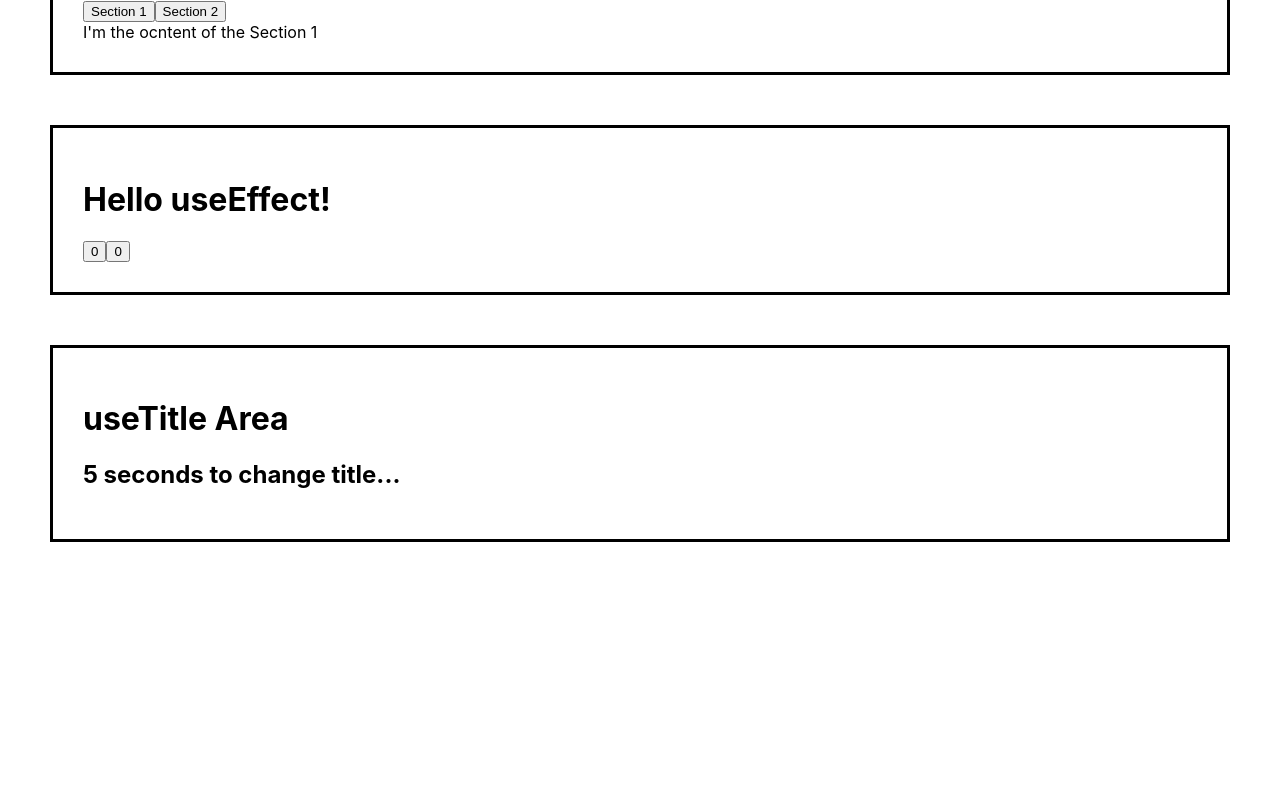
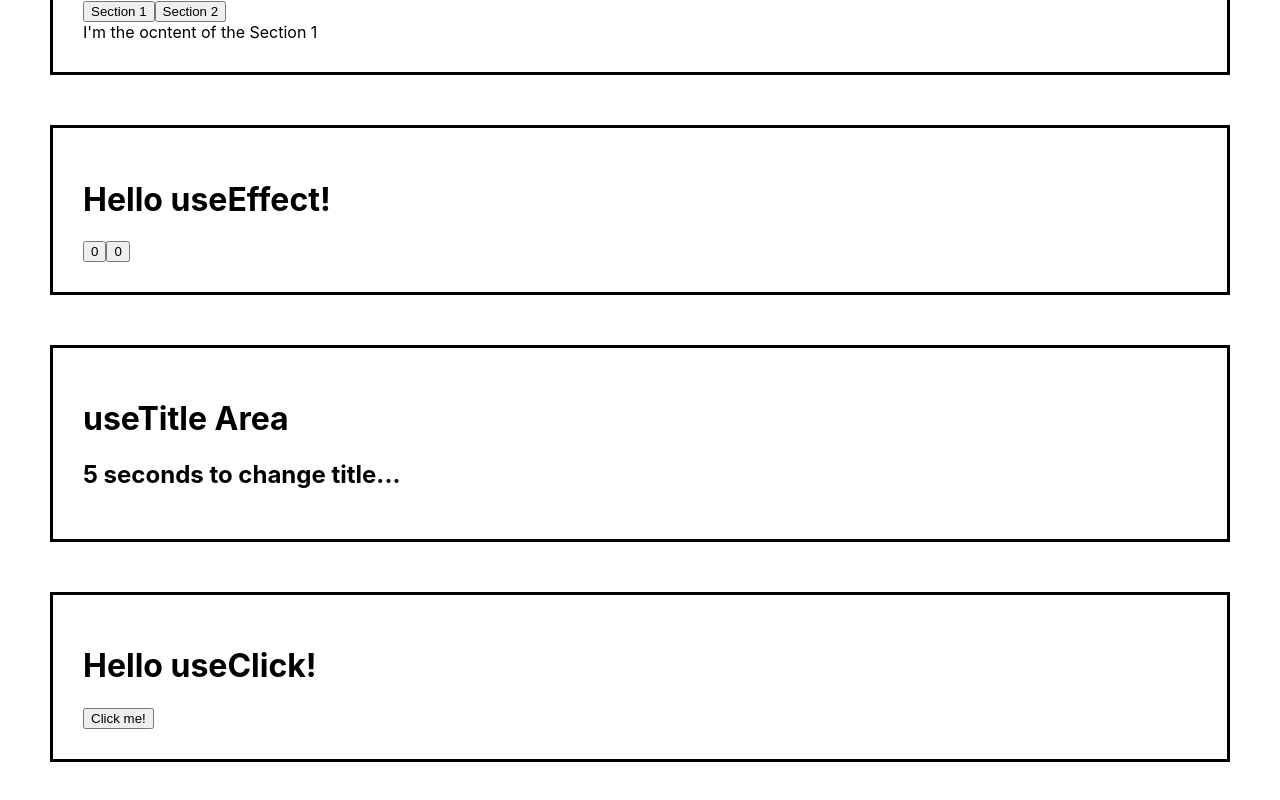
Before and after one commit to mycogno/hook_playground, a React (Create React App) app: page / in a window 1280 px wide. Shown: the part 744-1544 px from the top of the page. Before the commit the page ends 1336 px from the top, so only its background shows below. Built offline with nearby package versions, Linux system fonts and the light colour scheme.

Commit message:
useClick

```diff
--- a/src/App.js
+++ b/src/App.js
@@ -5,6 +5,7 @@ import HookUseInput from "./useInput";
 import HookUseTabs from "./useTabs";
 import HookUseEffect from "./useEffect";
 import HookUseTitle from "./useTitle";
+import HookUseClick from "./useClick";
 
 function App() {
   return (
@@ -14,6 +15,7 @@ function App() {
       <HookUseTabs />
       <HookUseEffect />
       <HookUseTitle />
+      <HookUseClick />
     </div>
   );
 }
--- /dev/null
+++ b/src/useClick.js
@@ -0,0 +1,36 @@
+import React, { useEffect, useRef } from "react";
+
+const useClick = (onClick) => {
+  const element = useRef();
+  useEffect(() => {
+    if (element.current) {
+      element.current.addEventListener("click", onClick);
+    }
+    return () => {
+      if (element.current) {
+        element.current.removeEventListener("click", onClick);
+      }
+    };
+  }, []);
+  if (typeof onClick !== "function") {
+    return;
+  }
+  return element;
+};
+
+const HookUseClick = () => {
+  const sayHello = () => {
+    const htmlSpan = document.querySelector(".hello");
+    htmlSpan.innerText = "Hello!";
+  };
+  const buttonEvent = useClick(sayHello);
+  return (
+    <div className="App">
+      <h1>Hello useClick!</h1>
+      <button ref={buttonEvent}>Click me!</button>
+      <div className="hello"></div>
+    </div>
+  );
+};
+
+export default HookUseClick;
```
Also changed, not shown: 2 other files (tests, documents, lock files or other folders).
